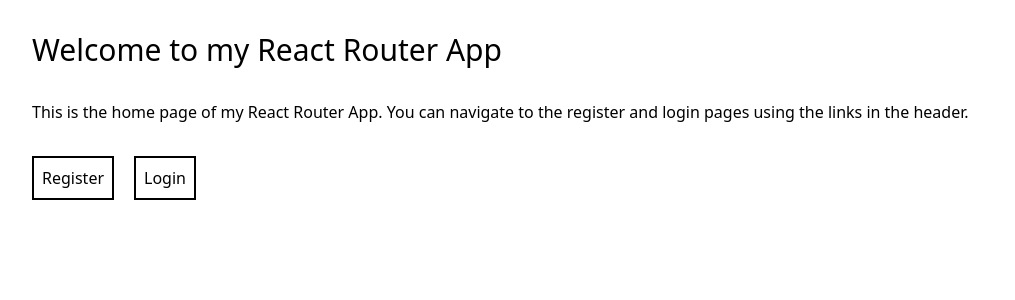
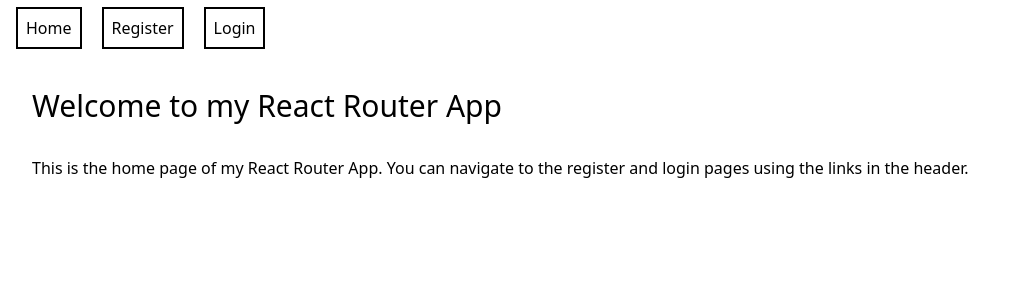
Before and after one commit to githubscientist/js-react-fsdcwdtb40, a React (Vite) app: page / in a window 1280 px wide. Shown: the top 300 px of the page, without its empty margins (0-1015 px from the left). Built offline with nearby package versions, Linux system fonts and the light colour scheme.

Commit message:
children navigation with navbar

```diff
--- a/src/components/NavBar.jsx
+++ b/src/components/NavBar.jsx
@@ -1,8 +1,32 @@
+import { Link } from "react-router";
+
 const NavBar = () => {
     return (
-        <>
-            <h1 className="text-4xl p-4">Nav Bar</h1>
-        </>
+        <div className="p-4">
+            <ul className="flex flex-row space-x-5">
+                <li>
+                    <Link
+                        className="hover:text-red-700 hover:border hover: border-2 hover: p-2" to="/"
+                    >
+                        Home
+                    </Link>
+                </li>
+                <li>
+                    <Link
+                        className="hover:text-red-700 hover:border hover: border-2 hover: p-2" to="/register"
+                    >
+                        Register
+                    </Link>
+                </li>
+                <li>
+                    <Link
+                        className="hover:text-red-700 hover:border hover: border-2 hover: p-2" to="/login"
+                    >
+                        Login
+                    </Link>
+                </li>
+            </ul>
+        </div>
     )
 }
 
--- a/src/pages/Home.jsx
+++ b/src/pages/Home.jsx
@@ -10,20 +10,6 @@ const Home = () => {
             <p className="p-4">
                 This is the home page of my React Router App. You can navigate to the register and login pages using the links in the header.
             </p>
-
-            <div className="p-4 flex flex-row gap-5">
-                <Link
-                    className="hover:text-red-700 hover:border hover: border-2 hover: p-2" to="/register"
-                >
-                    Register
-                </Link>
-
-                <Link
-                    className="hover:text-red-700 hover:border hover: border-2 hover: p-2" to="/login"
-                >
-                    Login
-                </Link>
-            </div>
         </div>
     )
 }
--- a/src/wrappers/HomeWrapper.jsx
+++ b/src/wrappers/HomeWrapper.jsx
@@ -1,8 +1,10 @@
 import { Outlet } from "react-router";
+import NavBar from "../components/NavBar";
 
 const HomeWrapper = () => {
     return (
         <>
+            <NavBar />
             <Outlet />
         </>
     )
```
